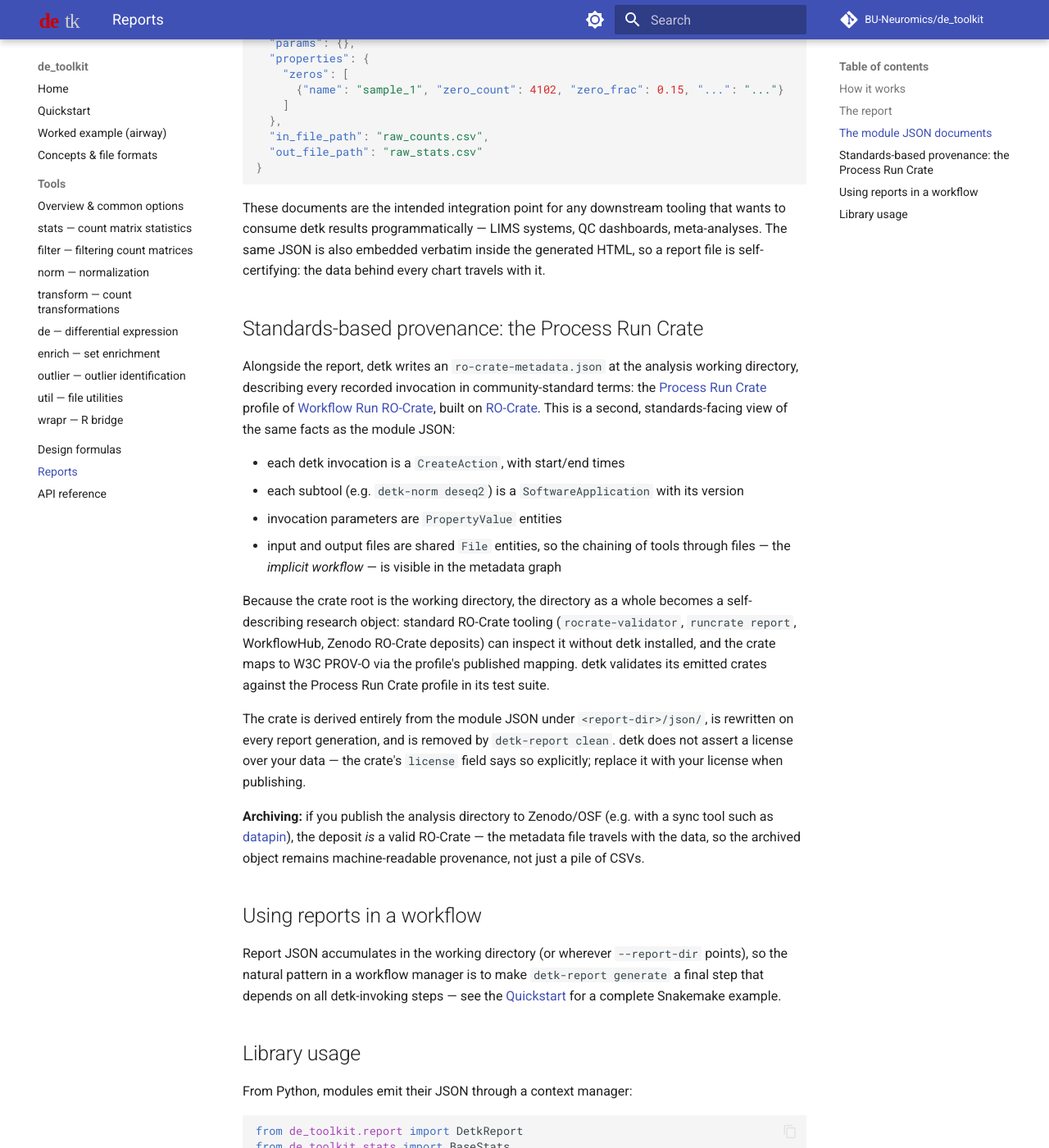
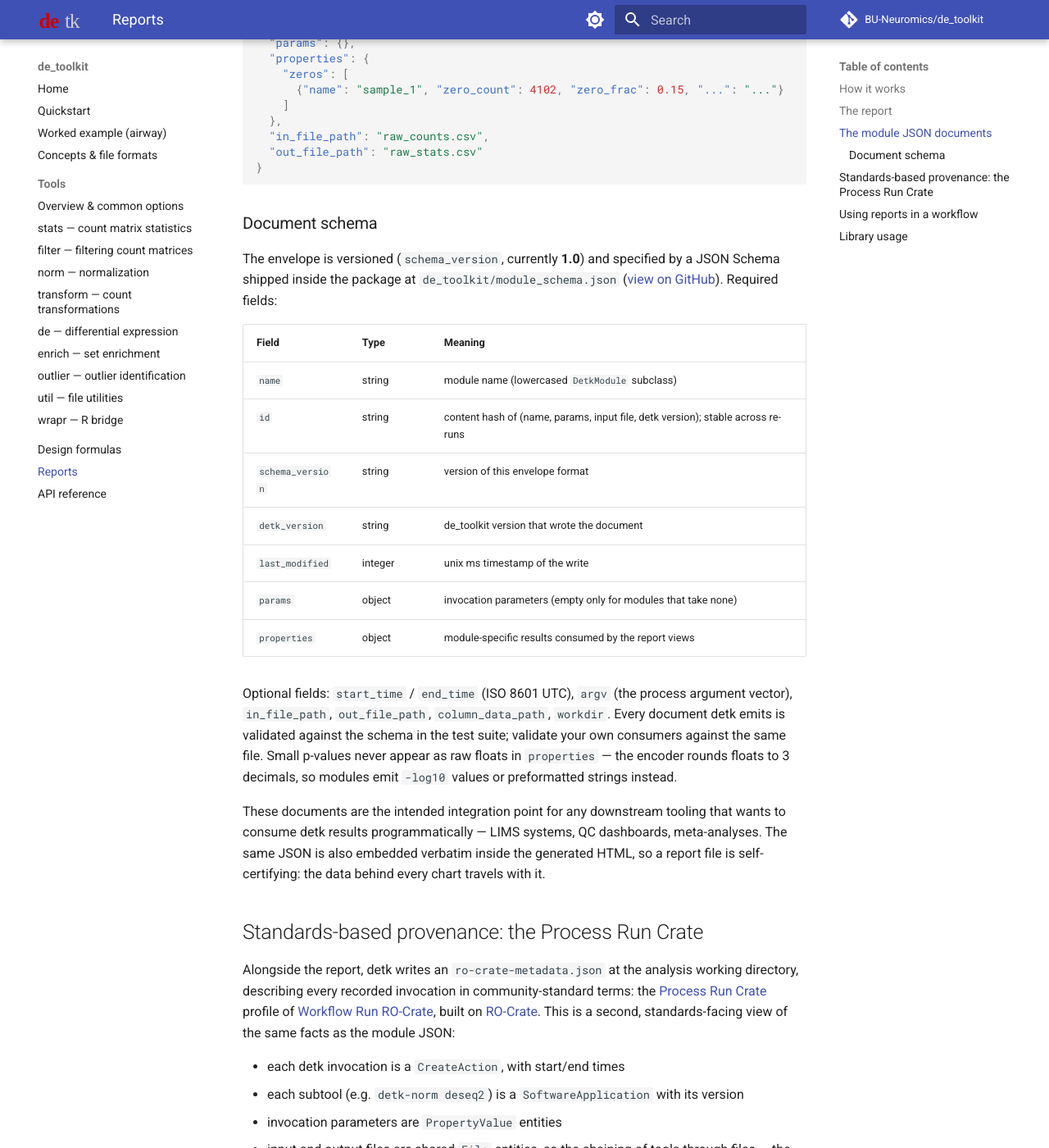
Before and after one commit to BU-Neuromics/de_toolkit, an MkDocs documentation site: the page built from docs/report.md, in a window 1280 px wide and 1400 px high, scrolled down 1669 px. Shown: the whole window at 82% size. Built offline with MkDocs 1.6.1 and Material for MkDocs 9.7.7, drawn with Linux system fonts in a browser that asks for light colours; comment, search, counter and statistics services are not loaded.

Commit message:
docs: module JSON schema reference (#15) and interface stability statement (#18)
- report.md documents the versioned envelope: required/optional fields,
  where the shipped JSON Schema lives, and the float-precision caveat that
  explains why p-values are emitted as -log10/strings.
- index.md states what is stable at 1.0: the CLI, output formats, module
  JSON schema, and crate provenance; the Python API is explicitly not yet a
  compatibility promise.

Completes the remaining in-repo scope of #15 (the published example report
landed with #33).

Co-Authored-By: Claude Opus 5 (1M context) <noreply@anthropic.com>
Claude-Session: https://claude.ai/code/session_01AB9LX4QtfcDSWryTo7iwxx

````diff
--- a/docs/report.md
+++ b/docs/report.md
@@ -83,6 +83,31 @@ it in detk's test suite. For example (abbreviated):
 }
 ```
 
+### Document schema
+
+The envelope is versioned (`schema_version`, currently **1.0**) and specified
+by a JSON Schema shipped inside the package at `de_toolkit/module_schema.json`
+([view on GitHub](https://github.com/BU-Neuromics/de_toolkit/blob/main/de_toolkit/module_schema.json)).
+Required fields:
+
+| Field | Type | Meaning |
+|-------|------|---------|
+| `name` | string | module name (lowercased `DetkModule` subclass) |
+| `id` | string | content hash of (name, params, input file, detk version); stable across re-runs |
+| `schema_version` | string | version of this envelope format |
+| `detk_version` | string | de_toolkit version that wrote the document |
+| `last_modified` | integer | unix ms timestamp of the write |
+| `params` | object | invocation parameters (empty only for modules that take none) |
+| `properties` | object | module-specific results consumed by the report views |
+
+Optional fields: `start_time` / `end_time` (ISO 8601 UTC), `argv` (the process
+argument vector), `in_file_path`, `out_file_path`, `column_data_path`,
+`workdir`. Every document detk emits is validated against the schema in the
+test suite; validate your own consumers against the same file. Small
+p-values never appear as raw floats in `properties` — the encoder rounds
+floats to 3 decimals, so modules emit `-log10` values or preformatted strings
+instead.
+
 These documents are the intended integration point for any downstream tooling
 that wants to consume detk results programmatically — LIMS systems, QC
 dashboards, meta-analyses. The same JSON is also embedded verbatim inside the
````
Also changed, not shown: docs/index.md (+8 -0 lines).
